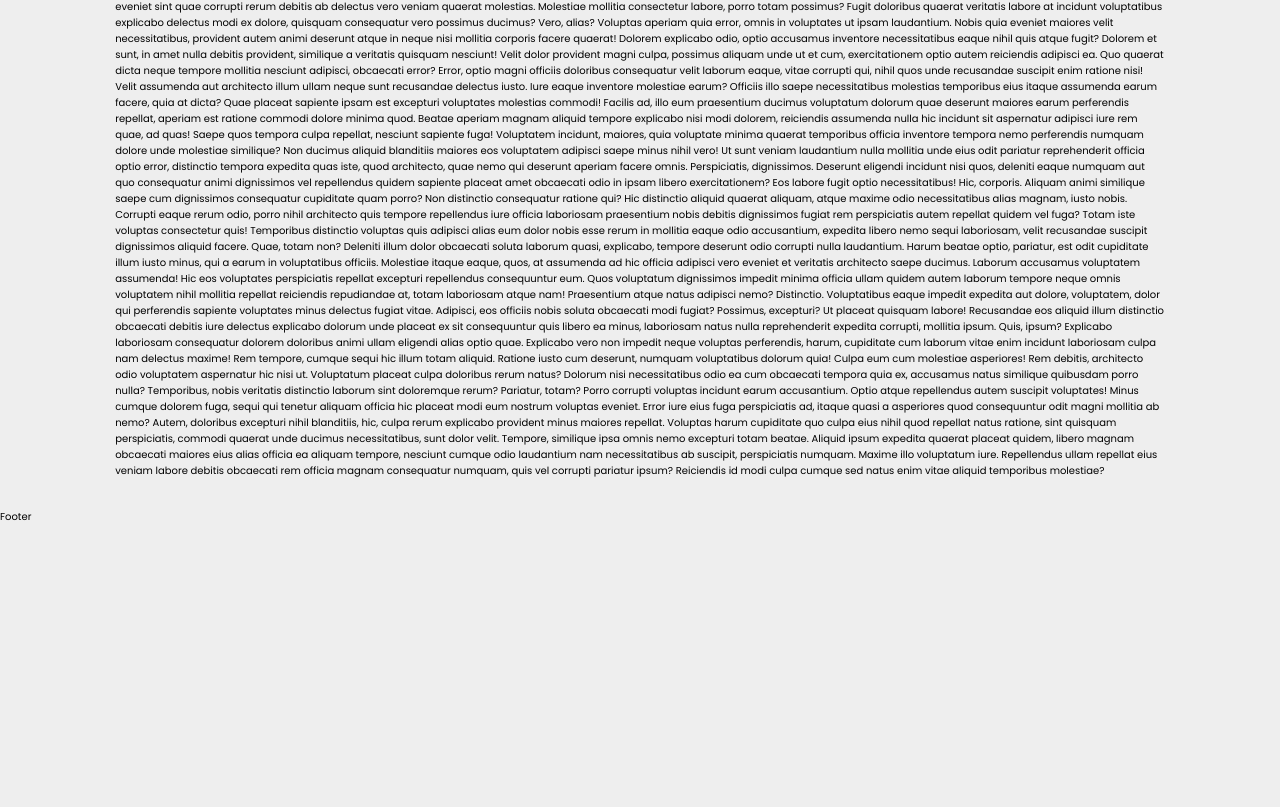
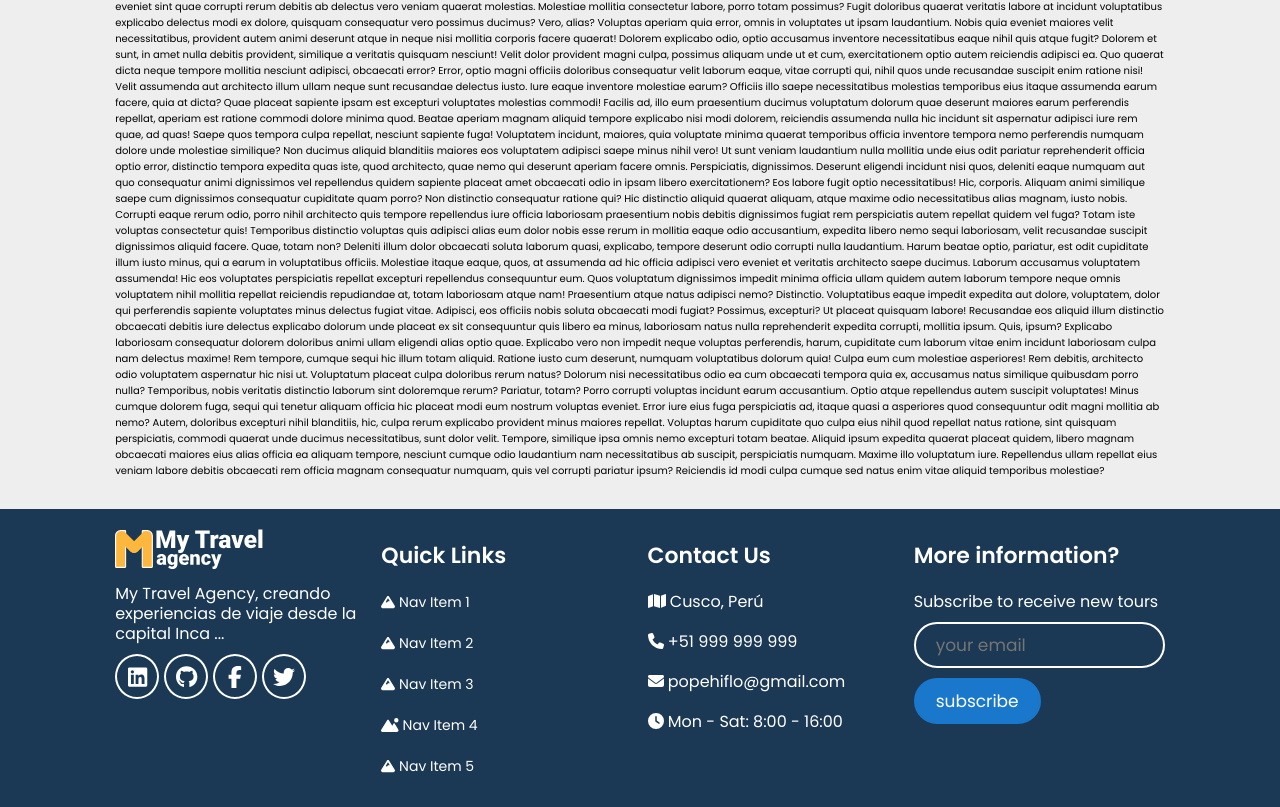
Before and after one commit to popehiflo/my-travel-agency-frontend, a React (Create React App) app: page / in a window 1280 px wide. Shown: the part 1247-2054 px from the top of the page. Before the commit the page ends 1772 px from the top, so only its background shows below. Built offline with nearby package versions, Linux system fonts and the light colour scheme.

Commit message:
feat: Footer component

```diff
--- a/src/components/Footer.jsx
+++ b/src/components/Footer.jsx
@@ -1,7 +1,171 @@
 import React from 'react';
+import styledComponents from 'styled-components';
+import { Link } from 'react-router-dom';
+import { FontAwesomeIcon } from '@fortawesome/react-fontawesome';
+import { faFacebookF, faGithub, faLinkedin, faTwitter } from '@fortawesome/free-brands-svg-icons';
+import { faClock, faEnvelope, faMap, faMountain, faMountainSun, faPhone } from '@fortawesome/free-solid-svg-icons';
+import logoFooter from '../assets/imgs/logo-icon-mytravel-gold-text-white.svg';
+
+const FooterWrapper = styledComponents.footer`
+  padding: 1rem 9%;
+  background-color: var(--color-secondary);
+  @media (max-width: 1200px) {
+    padding: 1rem 2rem;
+  }
+`;
+
+const BoxContainer = styledComponents.div`
+  display: grid;
+  grid-template-columns: repeat(auto-fit, minmax(25rem, 1fr));
+  gap: 1.5rem;
+`;
+
+const Box = styledComponents.div`
+  padding: 1rem 0;
+  .logo {
+    img {
+      min-height: 4rem;
+    }
+  }
+  h3 {
+    font-size: 2.2rem;
+    color: var(--color-text-white);
+    padding: 1rem 0;
+  }
+  p {
+    font-size: 1.6rem;
+    color: var(--color-text-white);
+    padding: 1rem 0;
+    line-height: 2rem;
+  }
+`;
+
+const BlockSocialMedia = styledComponents.div`
+  height: 4.5rem;
+  width: 4.5rem;
+  line-height: 4.4rem;
+  display: flex;
+  a {
+    min-width: 4.4rem;
+    font-size: 2.2rem;
+    border-radius: 50%;
+    border: 0.2rem solid var(--color-text-white);
+    color: var(--color-text-white);
+    margin-right: 0.5rem;
+    text-align: center;
+  }
+`;
+
+const styleQuickLink = {
+  fontSize: '1.4rem',
+  color: 'var(--color-text-white)',
+  padding: '1rem 0',
+  display: 'block',
+  '&:hover': {
+    svg: {
+      paddingRight: '1rem',
+    },
+  },
+  svg: {
+    paddingRight: '0.5rem',
+  },
+};
+
+const styleFormInput = {
+  width: '100%',
+  border: '0.2rem solid var(--color-text-white)',
+  borderRadius: '4rem',
+  background: 'none',
+  fontSize: '1.7rem',
+  color: 'var(--color-text-white)',
+  padding: '0.8rem 2rem',
+  marginBottom: '1rem',
+};
 
 const Footer = () => (
-  <div>Footer</div>
+  <FooterWrapper>
+    <BoxContainer>
+      <Box>
+        <Link to="/" className="logo">
+          <img src={logoFooter} alt="logo" />
+        </Link>
+        <p>My Travel Agency, creando experiencias de viaje desde la capital Inca ...</p>
+        <BlockSocialMedia>
+          <a href="https://www.linkedin.com/in/popehiflo/" target="_blank" rel="noreferrer">
+            <FontAwesomeIcon icon={faLinkedin} />
+          </a>
+          <a href="https://github.com/popehiflo" target="_blank" rel="noreferrer">
+            <FontAwesomeIcon icon={faGithub} />
+          </a>
+          <a href="https://www.facebook.com/popehiflo/" target="_blank" rel="noreferrer">
+            <FontAwesomeIcon icon={faFacebookF} />
+          </a>
+          <a href="https://twitter.com/popehiflo" target="_blank" rel="noreferrer">
+            <FontAwesomeIcon icon={faTwitter} />
+          </a>
+        </BlockSocialMedia>
+      </Box>
+      <Box>
+        <h3>Quick Links</h3>
+        <Link to="/" style={styleQuickLink}>
+          <FontAwesomeIcon icon={faMountain} />
+          {' '}
+          Nav Item 1
+        </Link>
+        <Link to="/" style={styleQuickLink}>
+          <FontAwesomeIcon icon={faMountain} />
+          {' '}
+          Nav Item 2
+        </Link>
+        <Link to="/" style={styleQuickLink}>
+          <FontAwesomeIcon icon={faMountain} />
+          {' '}
+          Nav Item 3
+        </Link>
+        <Link to="/" style={styleQuickLink}>
+          <FontAwesomeIcon icon={faMountainSun} />
+          {' '}
+          Nav Item 4
+        </Link>
+        <Link to="/" style={styleQuickLink}>
+          <FontAwesomeIcon icon={faMountain} />
+          {' '}
+          Nav Item 5
+        </Link>
+      </Box>
+      <Box>
+        <h3>Contact Us</h3>
+        <p>
+          <FontAwesomeIcon icon={faMap} />
+          {' '}
+          Cusco, Perú
+        </p>
+        <p>
+          <FontAwesomeIcon icon={faPhone} />
+          {' '}
+          +51 999 999 999
+        </p>
+        <p>
+          <FontAwesomeIcon icon={faEnvelope} />
+          {' '}
+          popehiflo@gmail.com
+        </p>
+        <p>
+          <FontAwesomeIcon icon={faClock} />
+          {' '}
+          Mon - Sat: 8:00 - 16:00
+        </p>
+      </Box>
+      <Box>
+        <h3>More information?</h3>
+        <p>Subscribe to receive new tours</p>
+        <form action="">
+          <input type="email" placeholder="your email" style={styleFormInput} />
+          <input type="submit" value="subscribe" className="btn-primary" />
+        </form>
+      </Box>
+    </BoxContainer>
+  </FooterWrapper>
 );
 
 export default Footer;
```
